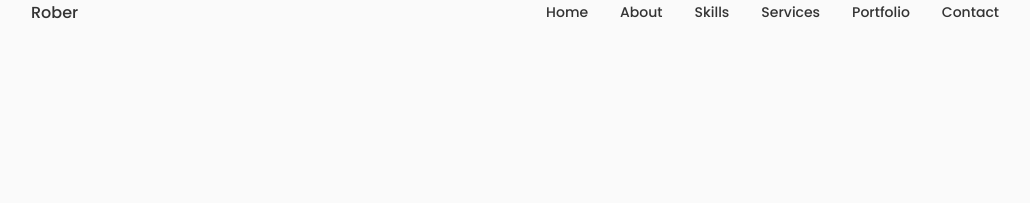
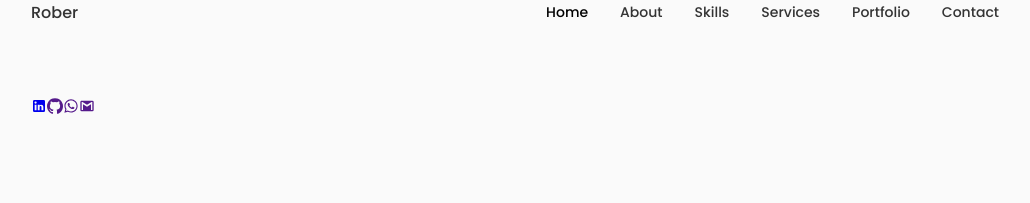
Before and after one commit to Rober100/own-PortFolio, a React (Vite) app: page / in a window 1280 px wide. Shown: the top 203 px of the page, without its empty margins (125-1155 px from the left). Built offline with nearby package versions, Linux system fonts and the light colour scheme; the HTML template or start-up script is replaced by a standard one; a web font is replaced by a local one.

Commit message:
css done

```diff
--- a/src/App.tsx
+++ b/src/App.tsx
@@ -1,10 +1,14 @@
 import Header from "../src/components/header/Header";
+import Home from "./components/home/Home";
 import "./App.css";
 
 function App() {
   return (
     <>
       <Header />
+      <main className="main">
+        <Home />
+      </main>
     </>
   );
 }
--- a/src/components/header/Header.tsx
+++ b/src/components/header/Header.tsx
@@ -1,6 +1,8 @@
+import { useState } from "react";
 import "./header.css";
 
 const Header = () => {
+  const [toggle, showToggle]  = useState(false);
   return (
     <header className="header">
       <nav className="nav container">
@@ -8,7 +10,7 @@ const Header = () => {
           Rober
         </a>
 
-        <div className="nav__menu">
+        <div className={toggle ? "nav__menu show-menu" : "nav__menu"}>
           <ul className="nav__list">
             <li className="nav__item">
               <a href="#home" className="nav__link active-link">
@@ -125,6 +127,7 @@ const Header = () => {
             height="1em"
             viewBox="0 0 24 24"
             className="nav__close"
+            onClick={() => showToggle(!toggle)}
           >
             <path
               fill="currentColor"
@@ -132,7 +135,7 @@ const Header = () => {
             />
           </svg>
         </div>
-        <div className="nav__toggle">
+        <div className="nav__toggle" onClick={() => showToggle(!toggle)}>
           <svg
             xmlns="http://www.w3.org/2000/svg"
             width="1em"
--- a/src/components/header/header.css
+++ b/src/components/header/header.css
@@ -45,7 +45,7 @@
 /*Active Link*/
 .active-link,
 .nav__link:hover {
-    color: var(--title-color-dark)
+    color: black;
 }
 
 /*========BreakPoints============*/
@@ -69,12 +69,12 @@
     padding: 2rem 1.5rem 4rem;
     box-shadow: 0 -1px 4px rgba(0, 0, 0, 0.15);
     border-radius: 1.5rem 1.5rem 0 0;
-    transition: .3s;
+    transition: .5s;
   }
 
   /* Show Menu*/
   .show-menu {
-    column-gap: 0;
+    bottom: 0;
   }
 
   .nav__list {
--- /dev/null
+++ b/src/components/home/Home.tsx
@@ -0,0 +1,14 @@
+import Social from "./Social"
+const Home = () => {
+  return (
+    <section className="home section" id="home">
+        <div className="home__container container grid">
+            <div className='home__content grid'>
+                <Social />
+            </div>
+        </div>
+    </section>
+  )
+}
+
+export default Home
--- /dev/null
+++ b/src/components/home/Social.tsx
@@ -0,0 +1,65 @@
+import React from "react";
+
+const Social = () => {
+  return (
+    <div className="home__social">
+      <a href="https://www.linkedin.com/in/roberto-zaracho/" className="home__social-icon" target="_blank">
+        <svg
+          xmlns="http://www.w3.org/2000/svg"
+          width="1em"
+          height="1em"
+          viewBox="0 0 24 24"
+        >
+          <path
+            fill="currentColor"
+            d="M19 3a2 2 0 0 1 2 2v14a2 2 0 0 1-2 2H5a2 2 0 0 1-2-2V5a2 2 0 0 1 2-2h14m-.5 15.5v-5.3a3.26 3.26 0 0 0-3.26-3.26c-.85 0-1.84.52-2.32 1.3v-1.11h-2.79v8.37h2.79v-4.93c0-.77.62-1.4 1.39-1.4a1.4 1.4 0 0 1 1.4 1.4v4.93h2.79M6.88 8.56a1.68 1.68 0 0 0 1.68-1.68c0-.93-.75-1.69-1.68-1.69a1.69 1.69 0 0 0-1.69 1.69c0 .93.76 1.68 1.69 1.68m1.39 9.94v-8.37H5.5v8.37h2.77Z"
+          />
+        </svg>
+      </a>
+
+      <a href="" className="home__social-icon" target="_blank">
+        <svg
+          xmlns="http://www.w3.org/2000/svg"
+          width="1em"
+          height="1em"
+          viewBox="0 0 2048 2048"
+        >
+          <path
+            fill="currentColor"
+            d="M1024 25q141 0 272 36t244 104t207 160t161 207t103 245t37 272q0 165-50 318t-143 281t-221 224t-286 149q-3 1-9 1t-9 1q-24 0-38-14t-14-37v-140q0-69 1-141q0-51-15-103t-54-87q116-13 203-47t146-96t88-150t30-212q0-78-26-147t-79-128q11-28 16-58t5-60q0-39-8-77t-23-76q-5-2-11-2t-11 0q-32 0-67 10t-69 26t-67 35t-57 36q-125-35-256-35t-256 35q-25-17-57-36t-66-34t-70-26t-67-11h-11q-6 0-11 2q-14 37-22 75t-9 78q0 30 5 60t16 58q-53 58-79 127t-26 148q0 122 29 211t88 150t146 97t203 48q-29 26-44 62t-21 75q-27 13-57 20t-60 7q-64 0-106-30t-75-82q-12-19-29-38t-37-34t-43-24t-48-10h-12q-8 0-15 3t-14 6t-6 10q0 12 14 23t23 18l3 2q22 17 38 32t30 33t23 38t23 47q34 78 95 113t147 36q26 0 52-3t52-9v174q0 24-14 38t-39 14h-8q-5 0-9-2q-157-51-286-147t-221-225t-142-282t-51-318q0-141 36-272t104-244t160-207t207-161T752 62t272-37z"
+          />
+        </svg>
+      </a>
+
+      <a href="" className="home__social-icon" target="_blank">
+        <svg
+          xmlns="http://www.w3.org/2000/svg"
+          width="1em"
+          height="1em"
+          viewBox="0 0 24 24"
+        >
+          <path
+            fill="currentColor"
+            d="M12.04 2c-5.46 0-9.91 4.45-9.91 9.91c0 1.75.46 3.45 1.32 4.95L2.05 22l5.25-1.38c1.45.79 3.08 1.21 4.74 1.21c5.46 0 9.91-4.45 9.91-9.91c0-2.65-1.03-5.14-2.9-7.01A9.816 9.816 0 0 0 12.04 2m.01 1.67c2.2 0 4.26.86 5.82 2.42a8.225 8.225 0 0 1 2.41 5.83c0 4.54-3.7 8.23-8.24 8.23c-1.48 0-2.93-.39-4.19-1.15l-.3-.17l-3.12.82l.83-3.04l-.2-.32a8.188 8.188 0 0 1-1.26-4.38c.01-4.54 3.7-8.24 8.25-8.24M8.53 7.33c-.16 0-.43.06-.66.31c-.22.25-.87.86-.87 2.07c0 1.22.89 2.39 1 2.56c.14.17 1.76 2.67 4.25 3.73c.59.27 1.05.42 1.41.53c.59.19 1.13.16 1.56.1c.48-.07 1.46-.6 1.67-1.18c.21-.58.21-1.07.15-1.18c-.07-.1-.23-.16-.48-.27c-.25-.14-1.47-.74-1.69-.82c-.23-.08-.37-.12-.56.12c-.16.25-.64.81-.78.97c-.15.17-.29.19-.53.07c-.26-.13-1.06-.39-2-1.23c-.74-.66-1.23-1.47-1.38-1.72c-.12-.24-.01-.39.11-.5c.11-.11.27-.29.37-.44c.13-.14.17-.25.25-.41c.08-.17.04-.31-.02-.43c-.06-.11-.56-1.35-.77-1.84c-.2-.48-.4-.42-.56-.43c-.14 0-.3-.01-.47-.01Z"
+          />
+        </svg>
+      </a>
+
+      <a href="" className="home__social-icon" target="_blank">
+        <svg
+          xmlns="http://www.w3.org/2000/svg"
+          width="1em"
+          height="1em"
+          viewBox="0 0 24 24"
+        >
+          <path
+            fill="currentColor"
+            d="M20 18h-2V9.25L12 13L6 9.25V18H4V6h1.2l6.8 4.25L18.8 6H20m0-2H4c-1.11 0-2 .89-2 2v12a2 2 0 0 0 2 2h16a2 2 0 0 0 2-2V6a2 2 0 0 0-2-2Z"
+          />
+        </svg>
+      </a>
+    </div>
+  );
+};
+
+export default Social;
```
Also changed, not shown: src/components/home/home.css (added).
